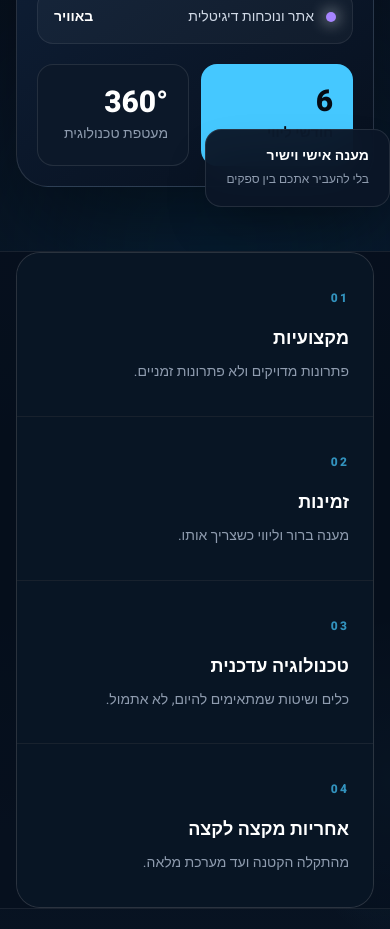
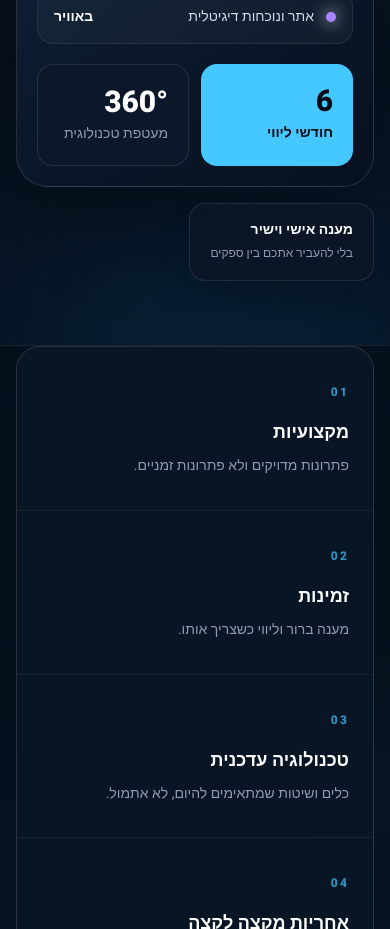
Before and after one commit to elia448811-coder/elia-computing, a Next.js app: page / in a window 390 px wide. Shown: the part 1160-2089 px from the top of the page. Built offline with nearby package versions, Linux system fonts and the light colour scheme; no server answers.

Commit message:
Fix hero overlap and responsive navigation

```diff
--- a/src/components/Header.tsx
+++ b/src/components/Header.tsx
@@ -50,7 +50,7 @@ export function Header() {
           </span>
         </Link>
 
-        <nav className="hidden items-center gap-1 lg:flex" aria-label="ניווט ראשי">
+        <nav className="hidden items-center gap-1 xl:flex" aria-label="ניווט ראשי">
           {navLinks.map((link) => (
             <a
               key={link.href}
@@ -69,7 +69,7 @@ export function Header() {
 
           <button
             type="button"
-            className="inline-flex h-11 w-11 items-center justify-center rounded-full border border-white/15 text-white lg:hidden"
+            className="inline-flex h-11 w-11 items-center justify-center rounded-full border border-white/15 text-white xl:hidden"
             aria-expanded={open}
             aria-controls="mobile-menu"
             aria-label={open ? "סגירת תפריט" : "פתיחת תפריט"}
@@ -99,7 +99,7 @@ export function Header() {
 
       <div
         id="mobile-menu"
-        className={`border-t border-white/10 bg-[#050a14]/95 backdrop-blur-xl lg:hidden ${
+        className={`border-t border-white/10 bg-[#050a14]/95 backdrop-blur-xl xl:hidden ${
           open ? "block" : "hidden"
         }`}
       >
--- a/src/components/Hero.tsx
+++ b/src/components/Hero.tsx
@@ -101,7 +101,7 @@ export function Hero() {
               </div>
             </div>
           </div>
-          <div className="absolute -bottom-5 -right-4 rounded-2xl border border-white/10 bg-[#0b1626]/95 px-5 py-4 shadow-2xl backdrop-blur-xl sm:-right-8">
+          <div className="mt-4 ml-auto w-fit max-w-full rounded-2xl border border-white/10 bg-[#0b1626]/95 px-5 py-4 shadow-2xl backdrop-blur-xl">
             <span className="block text-sm font-bold text-white">מענה אישי וישיר</span>
             <span className="text-xs text-silver-muted">בלי להעביר אתכם בין ספקים</span>
           </div>
```
